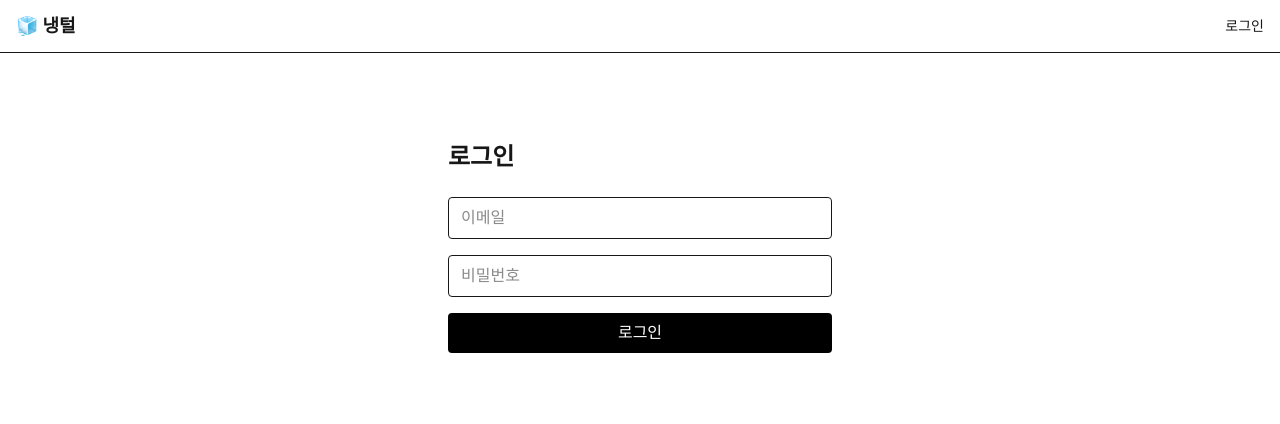
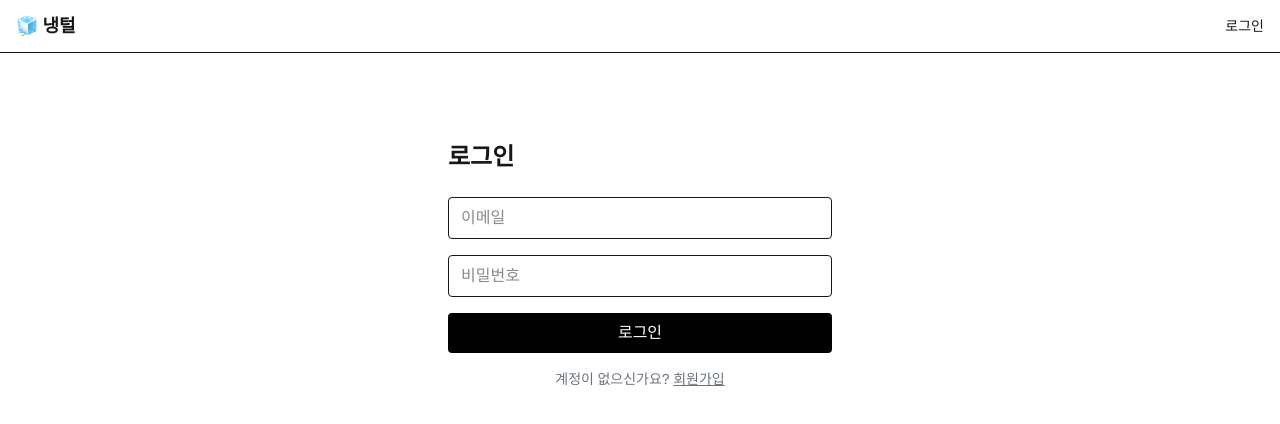
Before and after one commit to calmonion7/eat-the-fridge, a Next.js app: page /auth/login in a window 1280 px wide. Shown: the top 424 px of the page. Built offline with nearby package versions, Linux system fonts and the light colour scheme; no server answers.

Commit message:
feat: add sign-up mode to login page
Co-Authored-By: Claude Sonnet 4.6 <noreply@anthropic.com>

```diff
--- a/app/auth/login/page.tsx
+++ b/app/auth/login/page.tsx
@@ -4,23 +4,34 @@ import { useRouter } from 'next/navigation'
 import { createClient } from '@/lib/supabase/client'
 
 export default function LoginPage() {
+  const [mode, setMode] = useState<'login' | 'signup'>('login')
   const [email, setEmail] = useState('')
   const [password, setPassword] = useState('')
   const [error, setError] = useState('')
+  const [message, setMessage] = useState('')
   const router = useRouter()
 
   async function handleSubmit(e: React.FormEvent) {
     e.preventDefault()
+    setError('')
+    setMessage('')
     const supabase = createClient()
-    const { error } = await supabase.auth.signInWithPassword({ email, password })
-    if (error) { setError(error.message); return }
-    router.push('/')
-    router.refresh()
+
+    if (mode === 'login') {
+      const { error } = await supabase.auth.signInWithPassword({ email, password })
+      if (error) { setError(error.message); return }
+      router.push('/')
+      router.refresh()
+    } else {
+      const { error } = await supabase.auth.signUp({ email, password })
+      if (error) { setError(error.message); return }
+      setMessage('가입 확인 이메일을 보냈어요. 이메일을 확인해주세요.')
+    }
   }
 
   return (
     <div className="max-w-sm mx-auto mt-16">
-      <h1 className="text-2xl font-bold mb-6">로그인</h1>
+      <h1 className="text-2xl font-bold mb-6">{mode === 'login' ? '로그인' : '회원가입'}</h1>
       <form onSubmit={handleSubmit} className="flex flex-col gap-4">
         <input type="email" placeholder="이메일" value={email}
           onChange={e => setEmail(e.target.value)} required
@@ -29,8 +40,21 @@ export default function LoginPage() {
           onChange={e => setPassword(e.target.value)} required
           className="border rounded px-3 py-2" />
         {error && <p className="text-red-500 text-sm">{error}</p>}
-        <button type="submit" className="bg-black text-white rounded py-2">로그인</button>
+        {message && <p className="text-green-600 text-sm">{message}</p>}
+        <button type="submit" className="bg-black text-white rounded py-2">
+          {mode === 'login' ? '로그인' : '가입하기'}
+        </button>
       </form>
+      <p className="text-center text-sm text-gray-500 mt-4">
+        {mode === 'login' ? '계정이 없으신가요?' : '이미 계정이 있으신가요?'}
+        {' '}
+        <button
+          onClick={() => { setMode(mode === 'login' ? 'signup' : 'login'); setError(''); setMessage('') }}
+          className="underline"
+        >
+          {mode === 'login' ? '회원가입' : '로그인'}
+        </button>
+      </p>
     </div>
   )
 }
```
